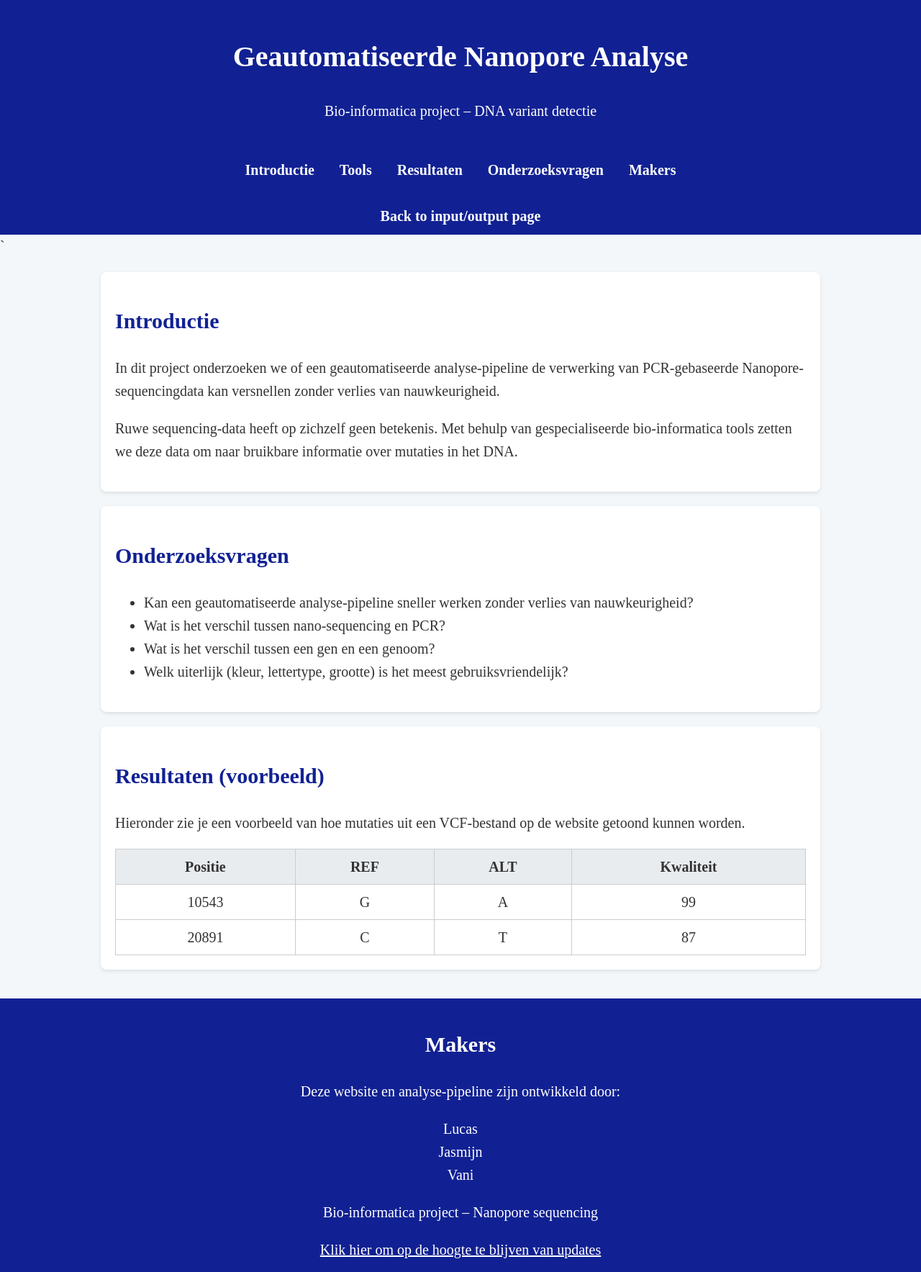
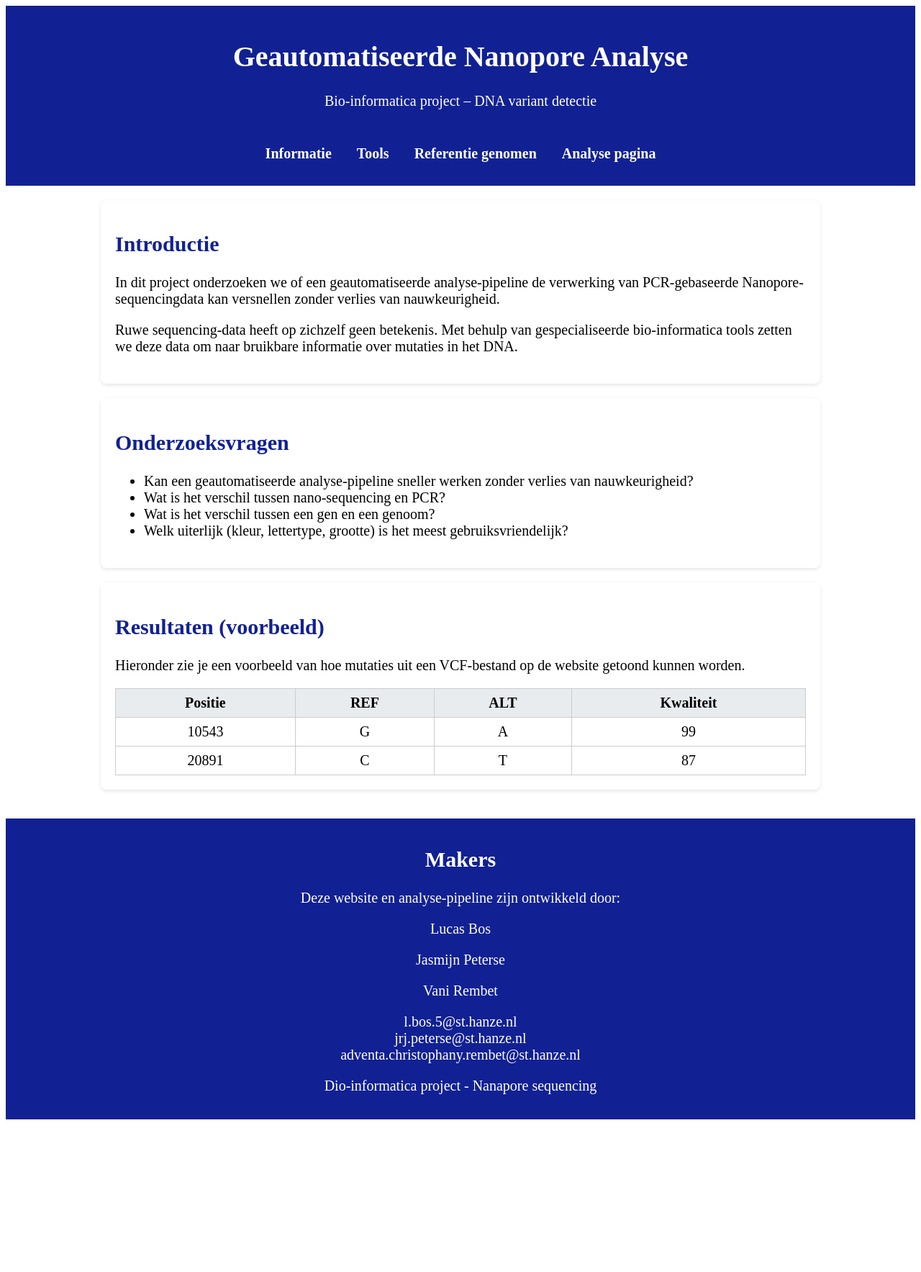
Before and after one commit to JasmijnpPeterse/Toolbox_BIN, a Flask app: page /lucas.html in a window 1280 px wide. Shown: the whole page at 72% size. After the commit the page ends 1555 px from the top, so only its background shows below. Run offline with Flask 3, Linux system fonts and the light colour scheme.

Commit message:
opschonen webpaginas

```diff
--- a/app.py
+++ b/app.py
@@ -4,7 +4,7 @@
 app = Flask(__name__)
 
 @app.route('/')
-def open_page():
+def input_output_page():
     return render_template('web.html')
 
 @app.route('/lucas.html')
@@ -12,8 +12,12 @@
     return render_template('lucas.html')
 
 @app.route('/background_info.html')
-def background_info_page():
-    return render_template('Toolbox_BIN/background_info.html')
+def tools_info_page():
+    return render_template('background_info.html')
+
+@app.route('/reference.html')
+def reference_gen_page():
+    return render_template('reference.html')
 
 @app.route('/stylesheet.css')
 def stylesheet():
--- a/static/stylesheet.css
+++ b/static/stylesheet.css
@@ -1,4 +1,3 @@
-
 body{
     font-size: 20px;
 }
@@ -20,6 +19,7 @@
 }
 .child {
     border: 10px solid  #112193;
+    border-radius: 12px;
     width: 300px;
     padding: 20px;
     margin: 2px;
@@ -164,14 +164,14 @@
     display: block;
 }
 
-.tools {
-    background-color: white;
-    border: 5px solid #0d2dff;
+.info_blok {
+    border: 10px solid #112193;
     border-radius: 12px;
     padding: 25px;
     width: 300px;
     flex: auto;
     text-align: center;
+    margin-bottom: 50px;
 }
 
 .button {
--- /dev/null
+++ b/templates/header.html
@@ -0,0 +1,43 @@
+<!DOCTYPE html>
+<html lang="nl">
+    <head>
+        <meta charset="UTF-8">
+        <link rel="stylesheet" href="{{url_for('static', filename='stylesheet.css')}}">
+        <title>Bio-informatica Pipeline | Nanopore Analyse</title>
+    </head>
+    <body>
+    <header>
+        <h1>Geautomatiseerde Nanopore Analyse</h1>
+        <p> Bio-informatica project – DNA variant detectie</p>
+
+    </header>
+    <nav>
+        <a href="{{ url_for('information_page') }}">Informatie</a>
+        <a href="{{ url_for('tools_info_page') }}">Tools</a>
+        <a href="{{ url_for('reference_gen_page') }}">Referentie genomen</a>
+        <a href="{{ url_for('input_output_page') }}">Analyse pagina</a><br><br>
+    </nav>
+
+     {% block content %}
+     {% endblock %}
+
+    <footer>
+        <div class="makers">
+            <h2>Makers</h2>
+            <p>Deze website en analyse-pipeline zijn ontwikkeld door:</p>
+
+            <p>Lucas Bos</p>
+            <p>Jasmijn Peterse</p>
+            <p>Vani Rembet</p>
+        </div>
+
+        <ul>
+            <li>l.bos.5@st.hanze.nl</li>
+            <li>jrj.peterse@st.hanze.nl</li>
+            <li>adventa.christophany.rembet@st.hanze.nl</li>
+        </ul>
+        <p>Dio-informatica project - Nanapore sequencing</p>
+    </footer>
+
+    </body>
+</html>
--- a/templates/lucas.html
+++ b/templates/lucas.html
@@ -1,26 +1,5 @@
-<!DOCTYPE html>
-<html lang="nl">
-<head>
-    <meta charset="UTF-8">
-    <link rel="stylesheet" type="text/css" href="../static/stylesheet.css">
-    <title>Bio-informatica Pipeline | Nanopore Analyse</title>
-</head>
-
-<body class="lucas_body">
-
-<header>
-    <h1>Geautomatiseerde Nanopore Analyse</h1>
-    <p>Bio-informatica project – DNA variant detectie</p>
-</header>
-
-    <nav>
-        <a href="#intro">Introductie</a>
-        <a href="#tools">Tools</a>
-        <a href="#resultaten">Resultaten</a>
-        <a href="#onderzoek">Onderzoeksvragen</a>
-        <a href="#makers">Makers</a><br><br>
-        <a href="../web.html">Back to input/output page</a>
-    </nav>`
+{% extends "header.html" %}
+{% block content %}
 
     <main>
     <section id="intro">
@@ -77,36 +56,4 @@
     </section>
     </main>
 
-    <footer>
-
-        <div id="makers">
-            <h2>Makers</h2>
-            <p>Deze website en analyse-pipeline zijn ontwikkeld door:</p>
-            <ul>
-                <li>Lucas</li>
-                <li>Jasmijn</li>
-                <li>Vani</li>
-            </ul>
-        </div>
-
-        <p>Bio-informatica project – Nanopore sequencing</p>
-
-        <div class="email_update">
-            <input type="checkbox" id="emailToggle" style="display:none;">
-
-            <label for="emailToggle" style="cursor:pointer; color:white; text-decoration:underline;">
-                Klik hier om op de hoogte te blijven van updates
-            </label>
-
-            <div id="emailForm">
-                <p>Voer hier je email in om bericht te worden over updates!</p>
-                <form action="/aanmelden" method="POST">
-                    <input type="email" name="email" placeholder="jouw@email.com">
-                    <button type="submit">Aanmelden</button>
-                </form>
-            </div>
-        </div>
-
-    </footer>
-</body>
-</html>
+{% endblock %}
```
Also changed, not shown: templates/background_info.html (+6 -38 lines), templates/reference.html (+6 -39 lines), templates/web.html (+4 -61 lines).
